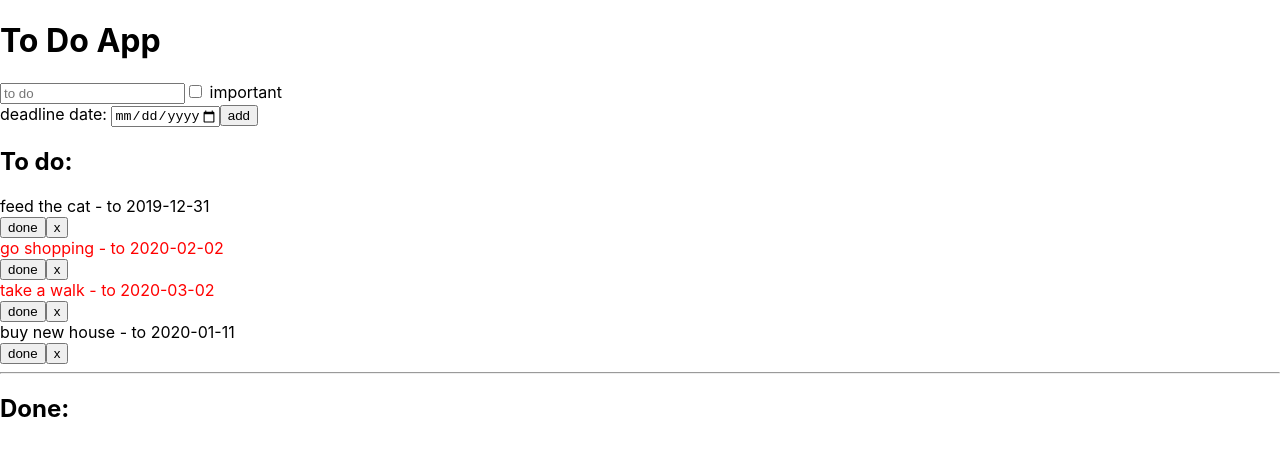
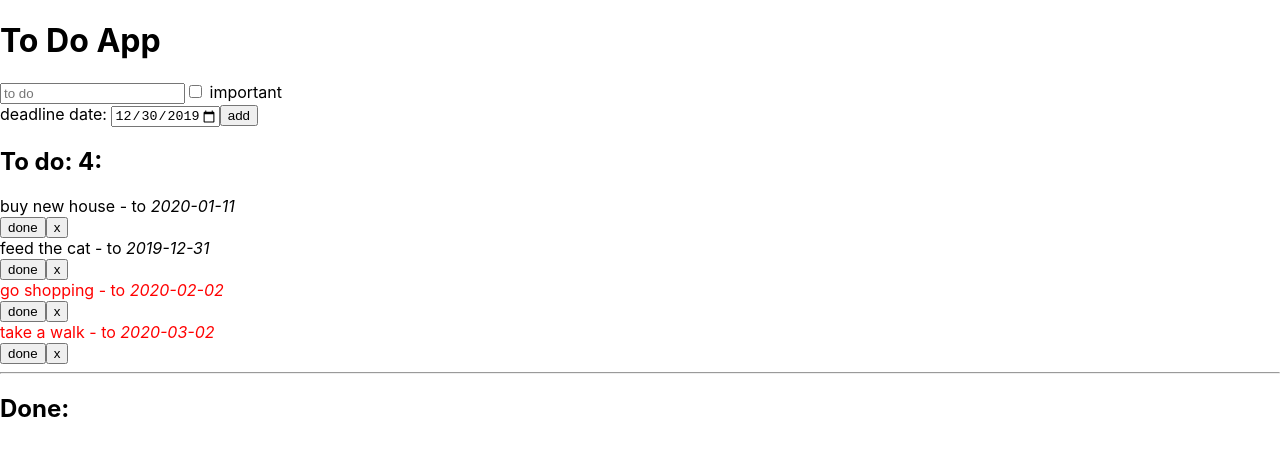
Before and after one commit to karolina-michalak/ToDoApp, a React (Create React App) app: page / in a window 1280 px wide. Shown: the top 456 px of the page. Built offline with nearby package versions, Linux system fonts and the light colour scheme.

Commit message:
added tasks length

```diff
--- a/src/components/AddTodo.js
+++ b/src/components/AddTodo.js
@@ -54,9 +54,9 @@ class AddTodo extends React.Component {
             <div>
                 <div>
                     <input type="text" placeholder="to do" value={this.state.text} onChange={this.handleInputChange}/>
-                    <label htmlFor="important"><input type="checkbox" checked={this.state.checked} onChange={this.handleCheckboxChange} id="important"/> important</label>
+                    <input type="checkbox" checked={this.state.checked} onChange={this.handleCheckboxChange} id="important"/> <label htmlFor="important">important</label>
                 </div>
-                    <label>deadline date: <input type="date" onChange={this.handleDate} min={this.minDate} max={maxDate}/></label>
+                    <label>deadline date: <input type="date" value={this.state.date} onChange={this.handleDate} min={this.minDate} max={maxDate}/></label>
                     <button onClick={this.handleClick}>add</button>
             </div>
         )
--- a/src/components/Todo.js
+++ b/src/components/Todo.js
@@ -11,7 +11,7 @@ const Todo = props => {
     if(active){
     return(
         <div>
-            <div style={ important ? importantColor : null}>{text} - to {date}</div>
+            <div style={ important ? importantColor : null}>{text} - to <em> {date} </em></div>
             <button onClick={() => props.changeStatus(id)}>done</button>
             <button onClick={() => props.remove(id)}>x</button>
         </div>
--- a/src/components/TodoList.js
+++ b/src/components/TodoList.js
@@ -6,13 +6,36 @@ const TodoList = props => {
     const active = props.tasks.filter(task => task.active);
     const done = props.tasks.filter(task => !task.active)
 
-    const activeTasks = active.map(task => <Todo key={task.id} task={task} remove={props.remove} changeStatus={props.changeStatus}/>)
+
+    if (done.length >=2 ){
+        done.sort((a, b) => {
+            if (a.finishDate < b.finishDate) {
+                return 1
+            }
+            if (a.finishDate > b.finishDate) {
+                return -1
+            }
+            return 0
+        })
+    }
+
+    if(active.length >= 2) {
+        active.sort((a, b) => {
+            a = a.text.toLowerCase();
+            b = b.text.toLowerCase();
+            if(a < b) return -1;
+            if(a > b) return 1;
+            return 0
+        })
+    }
+
+    const activeTasks = active.map(task => <Todo key={task.id} task={task} remove={props.remove} changeStatus={props.changeStatus} />)
     const doneTasks = done.map(task => <Todo key={task.id} task={task} remove={props.remove}/>)
 
     return(
         <>
         <div>
-            <h2>To do:</h2>
+            <h2>To do: {activeTasks.length > 0 ? activeTasks.length : null}:</h2>
             {activeTasks.length > 0 ? activeTasks : 'nothing to do'}
         </div>
         <hr/>
```
